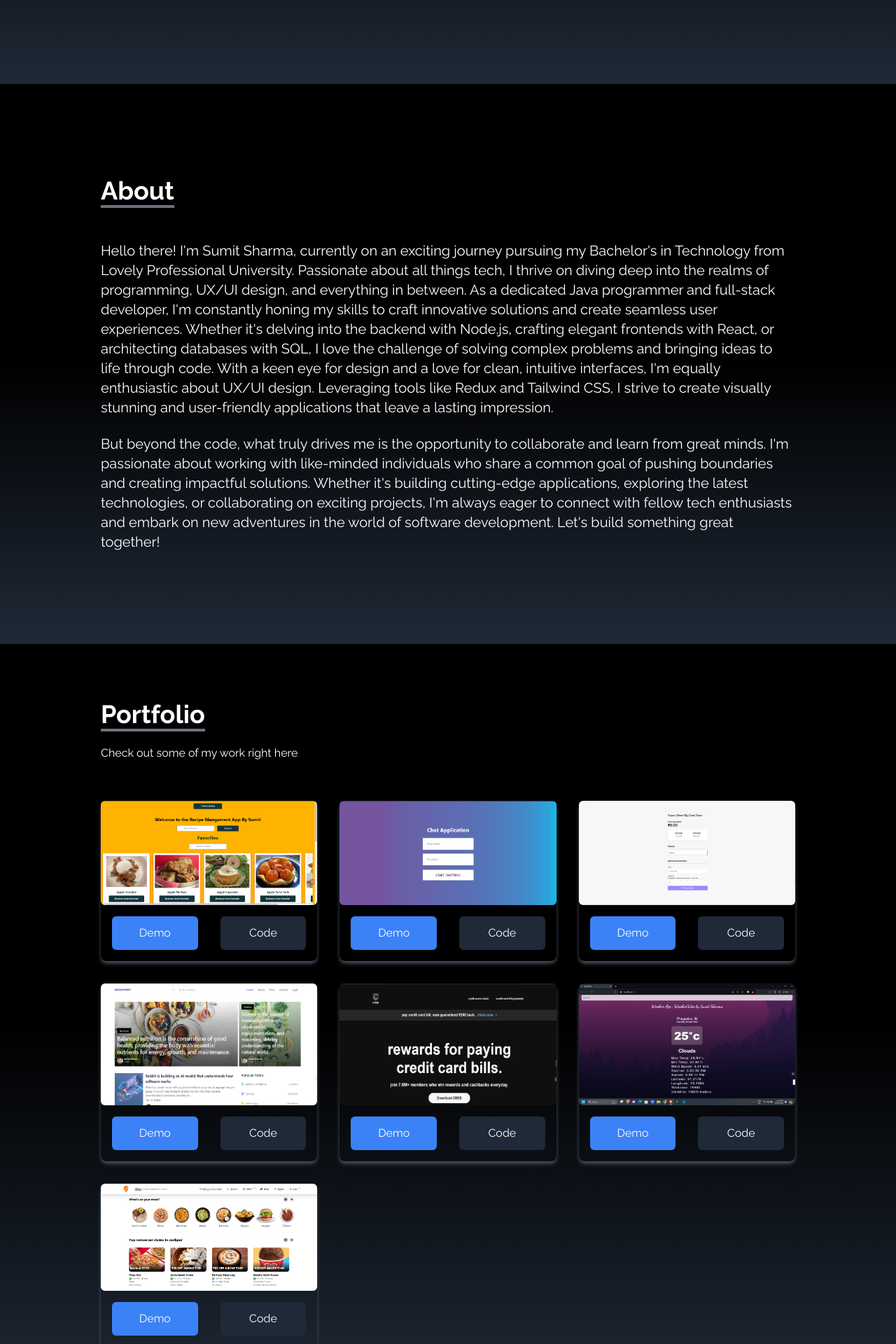
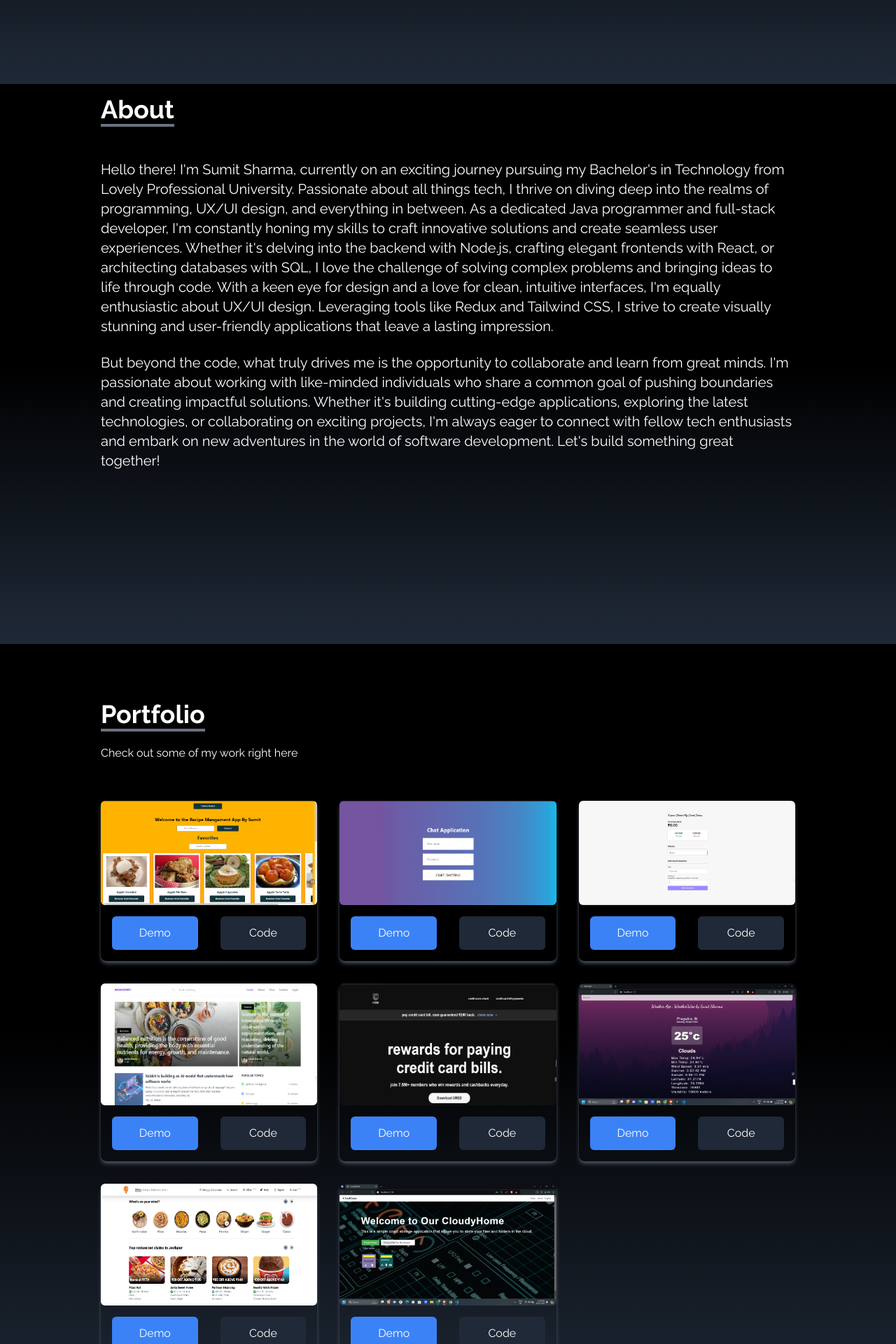
Before and after one commit to SumitSharma2000/Sumit-Portfolio, a React (Create React App) app: page / in a window 1280 px wide. Shown: the part 680-2600 px from the top of the page at 70% size. Built offline with nearby package versions, Linux system fonts and the light colour scheme.

Commit message:
updated about and portfolio

```diff
--- a/src/components/About.jsx
+++ b/src/components/About.jsx
@@ -4,7 +4,7 @@ const About = () => {
   return (
     <div
       name="about"
-      className="h-screen w-full bg-gradient-to-b from-black via-black to-gray-800 text-white"
+      className="min-h-screen w-full bg-gradient-to-b from-black via-black to-gray-800 text-white"
     >
       <div className="max-w-screen-lg p-4 mx-auto flex flex-col justify-center w-full h-full">
         <div className="pb-8">
@@ -13,7 +13,7 @@ const About = () => {
           </p>
         </div>
 
-        <p className="text-xl mt-5">
+        <p className="text-lg sm:text-xl mt-5">
           Hello there! I'm Sumit Sharma, currently on an exciting journey
           pursuing my Bachelor's in Technology from Lovely Professional
           University. Passionate about all things tech, I thrive on diving deep
@@ -32,7 +32,7 @@ const About = () => {
 
         <br />
 
-        <p className="text-xl">
+        <p className="text-lg sm:text-xl">
           But beyond the code, what truly drives me is the opportunity to
           collaborate and learn from great minds. I'm passionate about working
           with like-minded individuals who share a common goal of pushing
--- a/src/components/Portfolio.jsx
+++ b/src/components/Portfolio.jsx
@@ -6,6 +6,7 @@ import BlogWebsite from '../assets/portfolio/BlogWebsite.png';
 import CredClone from '../assets/portfolio/CredClone.png';
 import WeatherWise from '../assets/portfolio/WeatherWise.png';
 import ZaikaBazaar from '../assets/portfolio/ZaikaBazaar.png';
+import CloudSafe from '../assets/portfolio/CloudSafe.png';
 
 const Portfolio = () => {
   const portfolios = [
@@ -50,6 +51,13 @@ const Portfolio = () => {
       src: ZaikaBazaar,
       demo: "https://zaika-bazaar.vercel.app",
       github: "https://github.com/SumitSharma2000/ZaikaBazaar",
+    },
+    {
+      id: 8,
+      src: CloudSafe,
+      demo: "https://cloudhome-frontend.vercel.app/",
+      github: "https://github.com/SumitSharma2000/CloudhomeFrontend",
+
     }
   ];
 
```
Also changed, not shown: src/assets/portfolio/CloudSafe.png (added), 1 other file (tests, documents, lock files or other folders).
